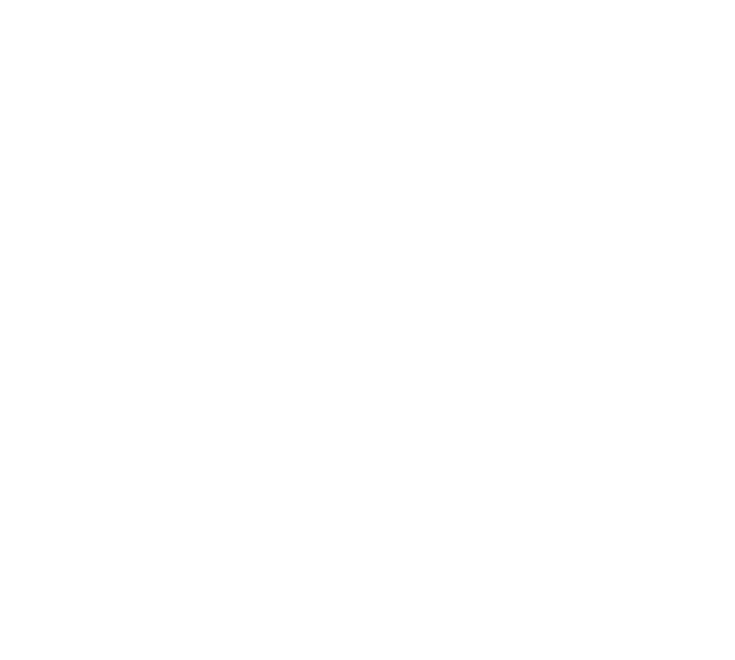
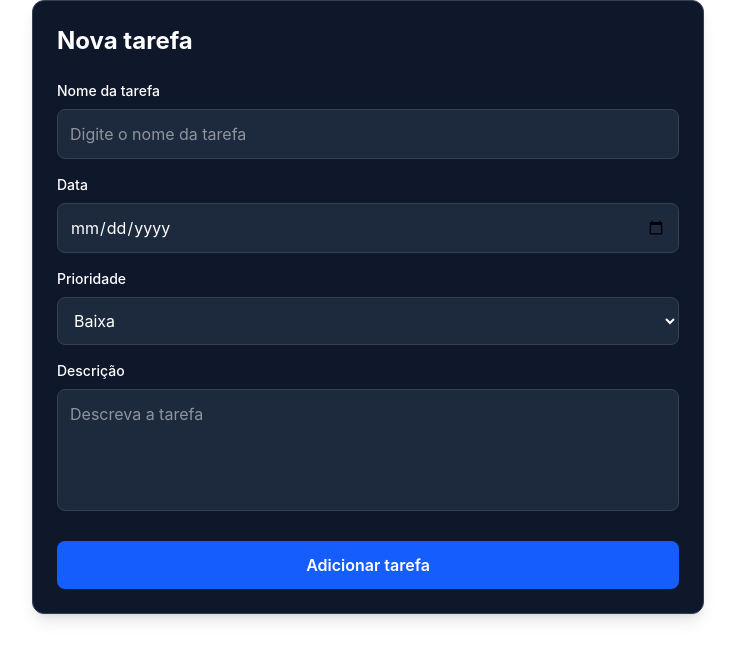
Before and after one commit to gbzambo/CP4-WEBDEV-DEVTASK, a React (Vite) app: page / in a window 1280 px wide. Shown: the top 660 px of the page, without its empty margins (272-1007 px from the left). Built offline with nearby package versions, Linux system fonts and the light colour scheme.

Commit message:
feat: adiciona cadastro de tarefas

```diff
--- a/src/App.jsx
+++ b/src/App.jsx
@@ -1,9 +1,16 @@
 import React from 'react'
-
+import { useState } from "react"
+import TaskForm from "./components/TaskForm"
+import TaskList from "./components/TaskList"
 const App = () => {
+  const [tarefas, setTarefas] = useState([])
+  const adicionarTarefa = (novaTarefa) => {
+setTarefas([...tarefas, novaTarefa])
+}
   return (
     <div>
-
+      <TaskForm onAdicionarTarefa={adicionarTarefa} />
+      <TaskList tarefas={tarefas} />
     </div>
   )
 }
--- a/src/components/TaskForm.jsx
+++ b/src/components/TaskForm.jsx
@@ -1,10 +1,97 @@
-import React from 'react'
+import { useState } from "react"
+const TaskForm = ({onAdicionarTarefa}) => {
+    const [nome,setNome]=useState("")
+    const [data, setData] = useState("")
+    const [prioridade, setPrioridade] = useState("Baixa")
+    const [descricao, setDescricao] = useState("")
+    const handleSubmit = (event) => {
+    event.preventDefault()
+    const novaTarefa = {
+        id: Date.now(),
+        nome: nome,
+        data: data,
+        prioridade: prioridade,
+        descricao: descricao,
+        concluida: false
+    }
+    onAdicionarTarefa(novaTarefa)
+}
 
-const TaskForm = () => {
   return (
-    <div>
+    <form
+    onSubmit={handleSubmit}
+    className="mx-auto max-w-2xl rounded-xl border border-slate-700 bg-slate-900 p-6 shadow-lg">
 
-    </div>
+      <h2 className="mb-6 text-2xl font-bold text-white">
+        Nova tarefa
+      </h2>
+
+      {/* Nome da tarefa */}
+      <div className="mb-4">
+        <label className="mb-2 block text-sm font-medium text-white">
+          Nome da tarefa
+        </label>
+
+        <input
+          type="text"
+          placeholder="Digite o nome da tarefa"
+          onChange={(event) => setNome(event.target.value)}
+          className="w-full rounded-lg border border-slate-700 bg-slate-800 p-3 text-white outline-none focus:border-blue-500"
+        />
+      </div>
+
+      {/* Data */}
+      <div className="mb-4">
+        <label className="mb-2 block text-sm font-medium text-white">
+          Data
+        </label>
+
+        <input
+          type="date"
+          onChange={(event) => setData(event.target.value)}
+          className="w-full rounded-lg border border-slate-700 bg-slate-800 p-3 text-white outline-none focus:border-blue-500"
+        />
+      </div>
+
+      {/* Prioridade */}
+      <div className="mb-4">
+        <label className="mb-2 block text-sm font-medium text-white">
+          Prioridade
+        </label>
+
+        <select
+          className="w-full rounded-lg border border-slate-700 bg-slate-800 p-3 text-white outline-none focus:border-blue-500"
+          onChange={(event) => setPrioridade(event.target.value)}
+        >
+          <option value="Baixa">Baixa</option>
+          <option value="Média">Média</option>
+          <option value="Alta">Alta</option>
+        </select>
+      </div>
+
+      {/* Descrição */}
+      <div className="mb-6">
+        <label className="mb-2 block text-sm font-medium text-white">
+          Descrição
+        </label>
+
+        <textarea
+          placeholder="Descreva a tarefa"
+          onChange={(event) => setDescricao(event.target.value)}
+          rows="4"
+          className="w-full resize-none rounded-lg border border-slate-700 bg-slate-800 p-3 text-white outline-none focus:border-blue-500"
+        />
+      </div>
+
+      {/* Botão */}
+      <button
+        type="submit"
+        className="w-full rounded-lg bg-blue-600 px-4 py-3 font-semibold text-white transition hover:bg-blue-500"
+      >
+        Adicionar tarefa
+      </button>
+
+    </form>
   )
 }
 
--- a/src/components/TaskList.jsx
+++ b/src/components/TaskList.jsx
@@ -1,9 +1,32 @@
-import React from 'react'
+const TaskList = ({ tarefas }) => {
+  return (
+    <div className="mx-auto mt-6 max-w-2xl">
+      <h2 className="mb-4 text-xl font-bold text-white">
+        Tarefas
+      </h2>
 
-const TaskList = () => {
-  return (
-    <div>
+      {tarefas.map((tarefa) => (
+        <div
+          key={tarefa.id}
+          className="mb-4 rounded-lg border border-slate-700 bg-slate-800 p-4"
+        >
+          <h3 className="text-lg font-bold text-white">
+            {tarefa.nome}
+          </h3>
 
+          <p className="text-sm text-slate-300">
+            {tarefa.data}
+          </p>
+
+          <p className="text-sm text-blue-400">
+            {tarefa.prioridade}
+          </p>
+
+          <p className="mt-2 text-slate-200">
+            {tarefa.descricao}
+          </p>
+        </div>
+      ))}
     </div>
   )
 }
```
